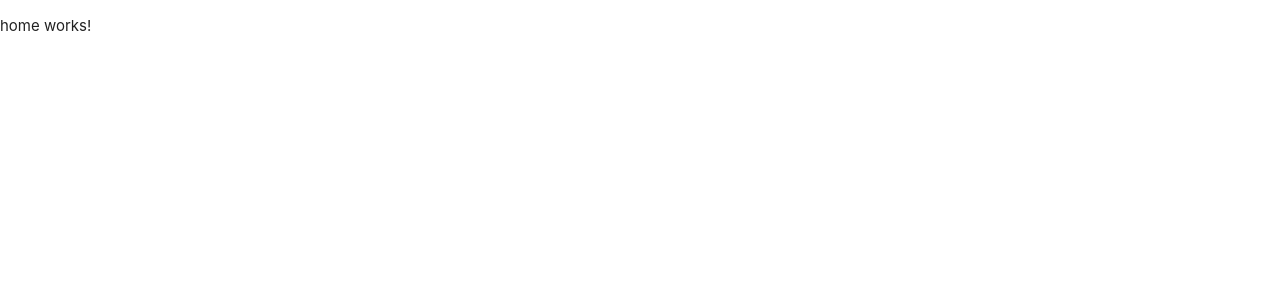
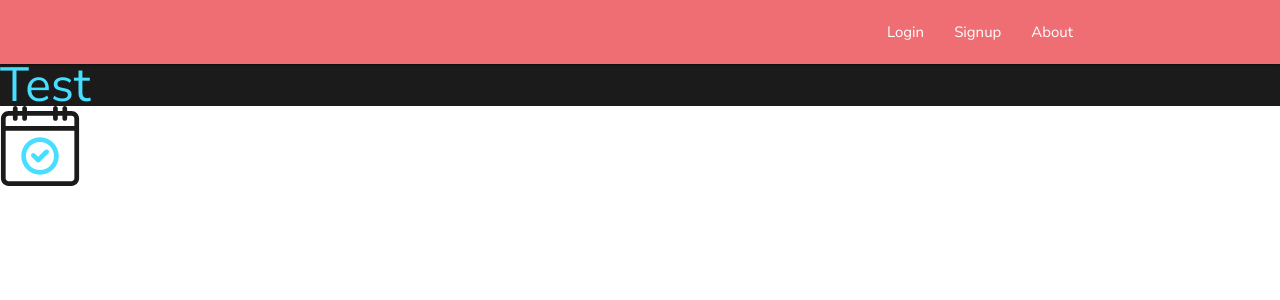
Before and after one commit to allensuzanne/seasonhouse, an Angular app in the folder public/: page /home in a window 1280 px wide. Shown: the top 300 px of the page. Built offline with nearby package versions, Linux system fonts and the light colour scheme.

Commit message:
Set up global styles

```diff
--- a/package.json
+++ b/package.json
@@ -17,7 +17,7 @@
     "express": "^4.17.1",
     "express-flash": "0.0.2",
     "express-session": "^1.17.0",
-    "mongoose": "^5.7.11",
+    "mongoose": "^5.7.12",
     "path": "^0.12.7"
   }
 }
--- a/public/package.json
+++ b/public/package.json
@@ -24,13 +24,13 @@
     "zone.js": "~0.9.1"
   },
   "devDependencies": {
-    "@angular-devkit/build-angular": "~0.803.19",
+    "@angular-devkit/build-angular": "^0.803.19",
     "@angular/cli": "~8.3.19",
     "@angular/compiler-cli": "~8.2.14",
     "@angular/language-service": "~8.2.14",
-    "@types/node": "~8.9.4",
     "@types/jasmine": "~3.3.8",
     "@types/jasminewd2": "~2.0.3",
+    "@types/node": "~8.9.4",
     "codelyzer": "^5.0.0",
     "jasmine-core": "~3.4.0",
     "jasmine-spec-reporter": "~4.2.1",
--- a/public/src/app/home/home.component.html
+++ b/public/src/app/home/home.component.html
@@ -1 +1,38 @@
-<p>home works!</p>
+
+<nav>
+    <nav class="nav-wrapper">
+        <div class="container">
+            <a href="assets/images/Mountain_icon_blue.png" class="brand-logo"></a>
+            <a href="#" data-target="slide-out" class="sidenav-trigger"><i class="material-icons">menu</i></a>
+            <ul class="right hide-on-med-and-down">
+                <li><a href="#">Login</a></li>
+                <li><a href="#">Signup</a></li>
+                <li><a href="#">About</a></li>
+            </ul>
+        </div><!-- /.container -->
+
+    </nav><!-- /.nav-wrapper -->
+    <ul id="slide-out" class="sidenav">
+            <li><a href="#">Login</a></li>
+            <li><a href="#">Signup</a></li>
+            <li><a href="#">About</a></li>
+    </ul>
+</nav>
+
+
+<h1 class="lightblue black-bg">Test</h1>
+
+
+<div>
+    <img src="assets/svgs/calendarIcon.svg"
+    alt="mtn2"/>
+</div>
+
+
+
+
+<script>
+    $(document).ready(function(){
+        $('.sidenav').sidenav();
+    });
+</script>
--- a/public/src/index.html
+++ b/public/src/index.html
@@ -1,4 +1,4 @@
- <!DOCTYPE html>
+<!DOCTYPE html>
   <html>
     <head>
       <base href="/">
@@ -6,6 +6,9 @@
       <title>Season House</title>
       <!--Import Google Icon Font-->
       <link href="https://fonts.googleapis.com/icon?family=Material+Icons" rel="stylesheet">
+
+        <!--Import Google Font; Nunito-->
+      <link href="https://fonts.googleapis.com/css?family=Nunito+Sans&display=swap" rel="stylesheet">
 
       <!-- Compiled and minified CSS -->
     <link rel="stylesheet" href="https://cdnjs.cloudflare.com/ajax/libs/materialize/1.0.0/css/materialize.min.css">
@@ -19,5 +22,11 @@
     <!-- Compiled and minified JavaScript -->
     <script src="https://cdnjs.cloudflare.com/ajax/libs/materialize/1.0.0/js/materialize.min.js"></script>
 
+  <!-- jQUery -->
+  <script src="https://ajax.googleapis.com/ajax/libs/jquery/3.4.1/jquery.min.js"></script>
+
+
+
+
     </body>
   </html>
--- /dev/null
+++ b/public/src/reset.css
@@ -0,0 +1,39 @@
+/* http://meyerweb.com/eric/tools/css/reset/
+    v2.0 | 20110126
+    License: none (public domain)
+*/
+
+html, body, div, span, applet, object, iframe, h1, h2, h3, h4, h5, h6, p, blockquote, pre, a, abbr, acronym, address, big, cite, code, del, dfn, em, img, ins, kbd, q, s, samp, small, strike, strong, sub, sup, tt, var, b, u, i, center, dl, dt, dd, ol, ul, li, fieldset, form, label, legend, table, caption, tbody, tfoot, thead, tr, th, td, article, aside, canvas, details, embed, figure, figcaption, footer, header, hgroup, menu, nav, output, ruby, section, summary, time, mark, audio, video {
+    margin: 0;
+    padding: 0;
+    border: 0;
+    vertical-align: baseline;
+    }
+
+/* HTML5 display-role reset for older browsers */
+
+    article, aside, details, figcaption, figure, footer, header, hgroup, menu, nav, section {
+    display: block;
+    }
+
+body {
+    line-height: 1;
+}
+
+ol, ul {
+    list-style: none;
+}
+
+blockquote, q {
+    quotes: none;
+}
+
+blockquote:before, blockquote:after, q:before, q:after {
+    content: '';
+    content: none;
+}
+
+table {
+    border-collapse: collapse;
+    border-spacing: 0;
+}
--- a/public/src/styles.css
+++ b/public/src/styles.css
@@ -1 +1,194 @@
-/* You can add global styles to this file, and also import other style files */
+/*
+----------------------- Reset styling, scroll to line 50 for the globally applied styles ----------------
+*/
+
+/* http://meyerweb.com/eric/tools/css/reset/
+    v2.0 | 20110126
+    License: none (public domain)
+*/
+
+html, body, div, span, applet, object, iframe, h1, h2, h3, h4, h5, h6, p, blockquote, pre, a, abbr, acronym, address, big, cite, code, del, dfn, em, img, ins, kbd, q, s, samp, small, strike, strong, sub, sup, tt, var, b, u, i, center, dl, dt, dd, ol, ul, li, fieldset, form, label, legend, table, caption, tbody, tfoot, thead, tr, th, td, article, aside, canvas, details, embed, figure, figcaption, footer, header, hgroup, menu, nav, output, ruby, section, summary, time, mark, audio, video {
+    margin: 0;
+    padding: 0;
+    border: 0;
+    vertical-align: baseline;
+    }
+
+/* HTML5 display-role reset for older browsers */
+
+    article, aside, details, figcaption, figure, footer, header, hgroup, menu, nav, section {
+    display: block;
+    }
+
+body {
+    line-height: 1;
+}
+
+ol, ul {
+    list-style: none;
+}
+
+blockquote, q {
+    quotes: none;
+}
+
+blockquote:before, blockquote:after, q:before, q:after {
+    content: '';
+    content: none;
+}
+
+table {
+    border-collapse: collapse;
+    border-spacing: 0;
+}
+
+
+
+/*
+----------------------- Globally applied styles ---------------------
+*/
+
+*{
+    font-family: 'Nunito Sans', sans-serif;
+}
+
+/* Font sizes for standard text elements*/
+
+h1{
+    font-size: 48px;
+    line-height: 42px;
+}
+
+h2 {
+    font-size: 32px;
+    line-height: 36px;
+}
+
+h3{
+    font-size: 24px;
+    line-height: 30px;
+}
+
+h4{
+    font-size: 21px;
+    line-height: 30px;
+}
+
+p{
+    font-size: 16px;
+    line-height: 19px;
+}
+
+/* Color classes */
+
+.black {
+    color: #1B1B1B;
+}
+.black-bg {
+    background-color: #1B1B1B;
+}
+
+.darkgrey {
+    color: #9DA5C1;
+}
+.darkgrey-bg {
+    background-color: #9DA5C1;
+}
+
+.lightgrey {
+    color: #E2E5EF;
+}
+.lightgrey-bg {
+    background-color: #E2E5EF;
+}
+
+.lightblue {
+    color: #47DEFF;
+}
+.lightblue-bg {
+    background-color: #47DEFF;
+}
+
+.darkblue {
+    color: #272E79;
+}
+.darkblue-bg {
+    background-color: #272E79;
+}
+
+.darkblue-bg-gr {
+    background:linear-gradient(180deg, rgba(52, 59, 131, 0.95) 0%, rgba(52, 59, 131, 0.1615) 100%);
+}
+
+.lightgreen {
+    color: #61EDCB;
+}
+.lightgreen-bg {
+    background-color: #61EDCB;
+}
+
+.brightgreen {
+    color: #00FF57;
+}
+.brightgreen-bg {
+    background-color: #00FF57;
+}
+
+
+.purple {
+    color: #9B51E0;
+}
+.purple-bg {
+    background-color: #9B51E0;
+}
+
+.magenta {
+    color: #DB00FF;
+}
+.magenta-bg {
+    background-color:#DB00FF;
+}
+
+
+.orange {
+    color: #FF9A62;
+}
+.orange-bg {
+    background-color: #FF9A62;
+}
+
+.yellow {
+    color: #FFC700;
+}
+.yellow-bg {
+    background-color: #FFC700;
+}
+
+
+
+.trafficgreen {
+    color: #61ED6F;
+}
+.trafficgreen-bg {
+    background-color: #61ED6F;
+}
+
+.trafficyellow {
+    color: #FEE353;
+}
+.trafficyellow-bg {
+    background-color: #FEE353;
+}
+
+.trafficred {
+    color: #FE5353;
+}
+.trafficred-bg {
+    background-color: #FE5353;
+}
+
+.testdiv{
+    width: 331px;
+    height: 340px;
+    border-radius: 24px;
+}
```
Also changed, not shown: public/src/assets/images/Mountain_icon_blue.png (added), public/src/assets/svgs/calendarIcon.svg (added).
